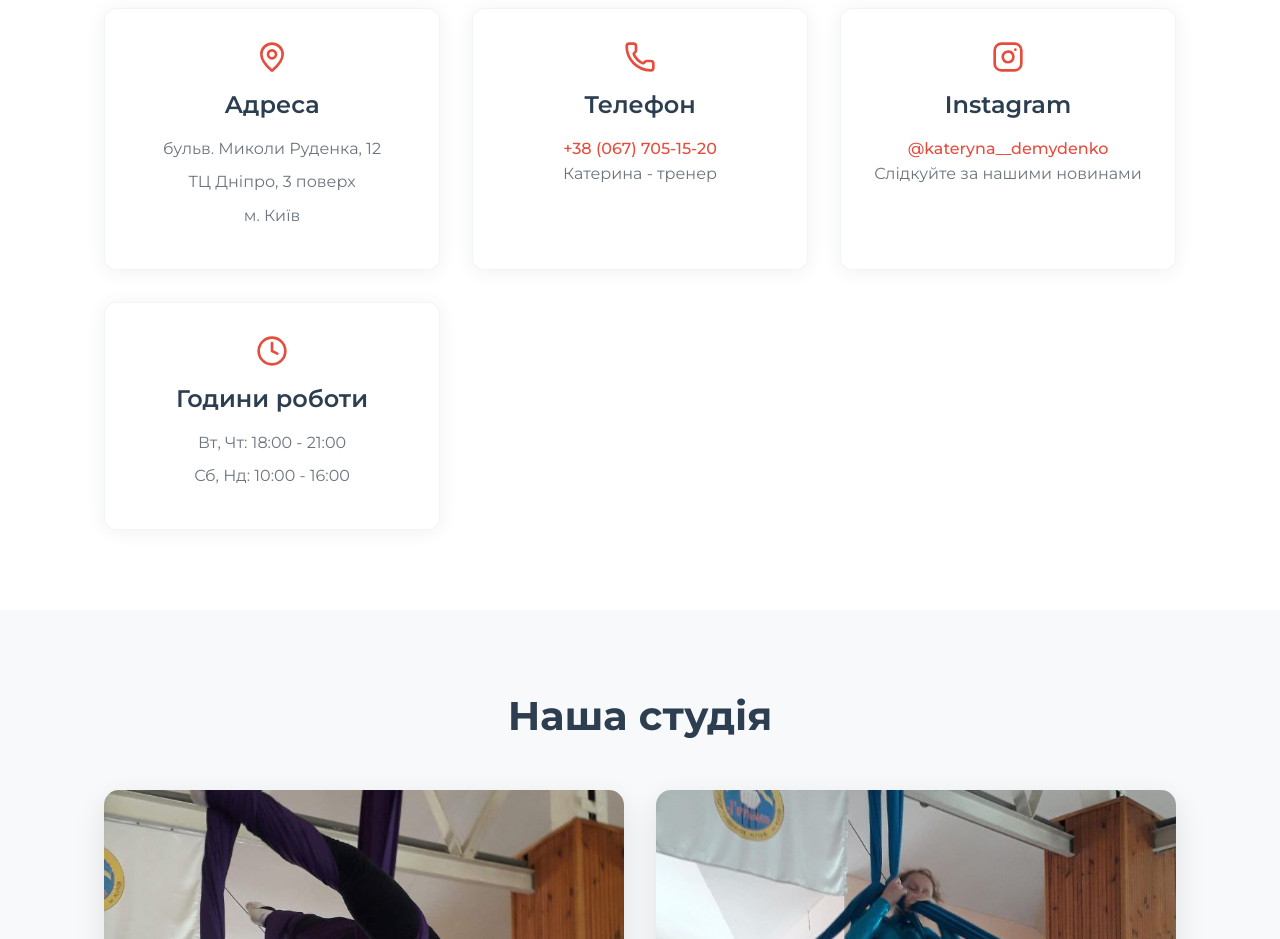
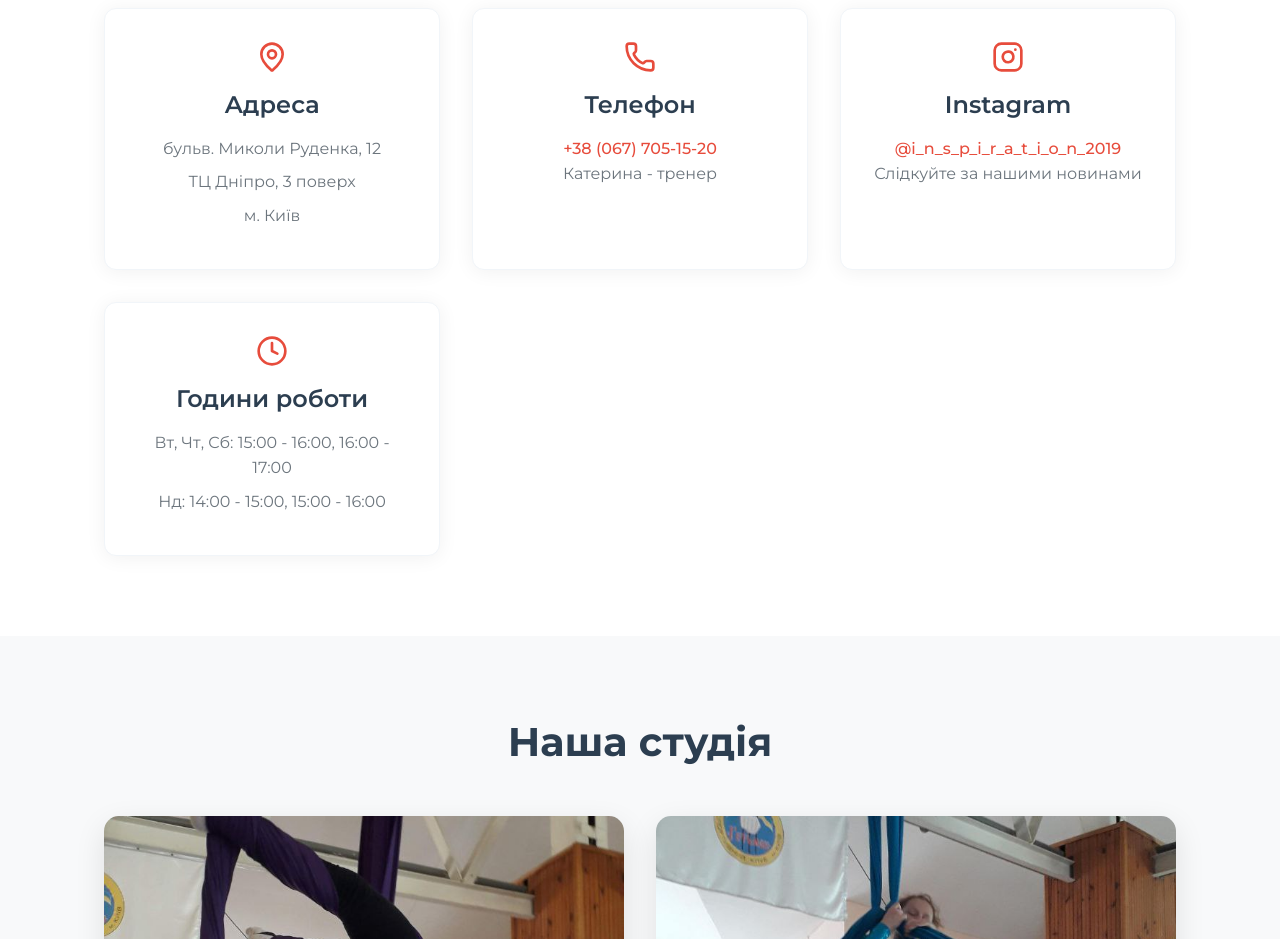
Before and after one commit to romchhh/gymnastics-site, a Next.js app: page /location in a window 1280 px wide. Shown: the part 800-1739 px from the top of the page. Built offline with nearby package versions, Linux system fonts and the light colour scheme.

Commit message:
Fixed some elements

```diff
--- a/src/pages/location.js
+++ b/src/pages/location.js
@@ -61,8 +61,8 @@ const Location = () => {
                   <Instagram size={32} />
                 </div>
                 <h3>Instagram</h3>
-                <a href="https://instagram.com/kateryna__demydenko" target="_blank" rel="noopener noreferrer">
-                  @kateryna__demydenko
+                <a href="https://www.instagram.com/i_n_s_p_i_r_a_t_i_o_n_2019?utm_source=qr&igsh=Z2VpbDVpOHZhdHRp" target="_blank" rel="noopener noreferrer">
+                  @i_n_s_p_i_r_a_t_i_o_n_2019
                 </a>
                 <p>Слідкуйте за нашими новинами</p>
               </div>
@@ -72,8 +72,8 @@ const Location = () => {
                   <Clock size={32} />
                 </div>
                 <h3>Години роботи</h3>
-                <p>Вт, Чт: 18:00 - 21:00</p>
-                <p>Сб, Нд: 10:00 - 16:00</p>
+                <p>Вт, Чт, Cб: 15:00 - 16:00, 16:00 - 17:00</p>
+                <p>Нд: 14:00 - 15:00, 15:00 - 16:00</p>
               </div>
             </div>
           </div>
--- a/src/pages/photosessions.js
+++ b/src/pages/photosessions.js
@@ -8,7 +8,6 @@ import CTASection from '../components/CTASection';
 const Photosessions = () => {
   const galleryPhotos = [
     '/images/photosession/IMAGE 2025-07-17 12:19:42.jpg',
-    '/images/photosession/IMAGE 2025-07-17 12:19:40.jpg',
     '/images/photosession/IMAGE 2025-07-17 12:19:38.jpg',
     '/images/photosession/IMAGE 2025-07-17 12:19:36.jpg',
     '/images/photosession/IMAGE 2025-07-17 12:19:33.jpg',
```
